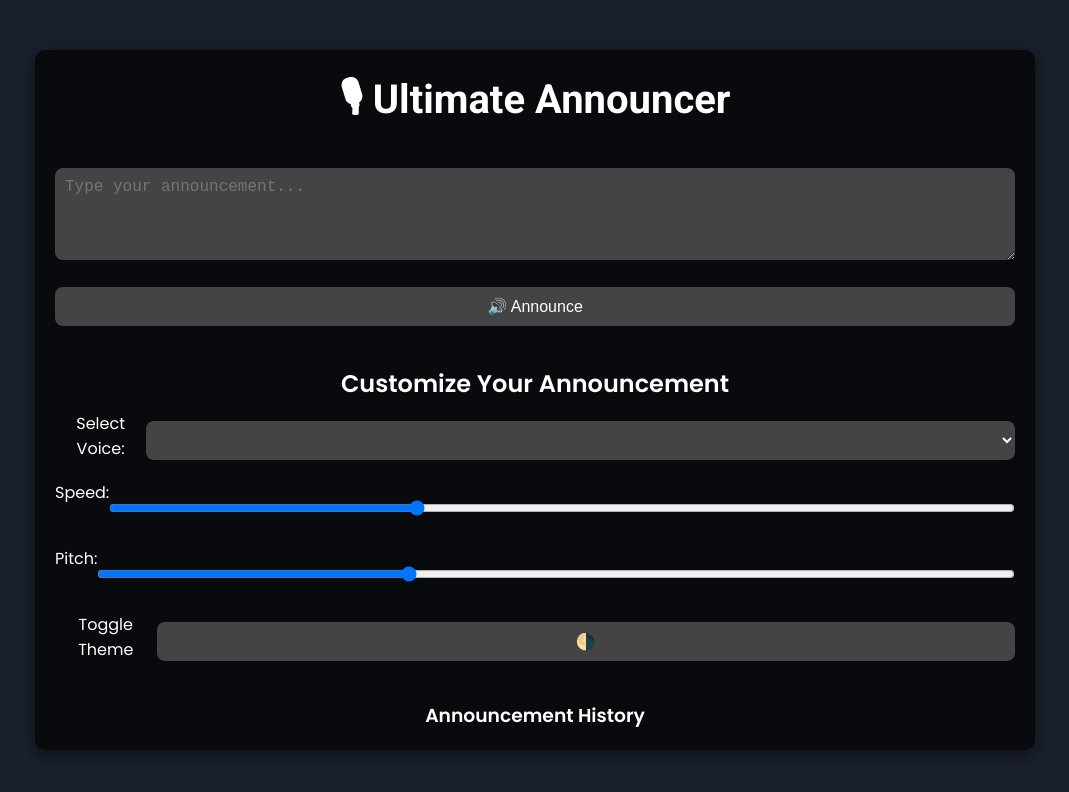
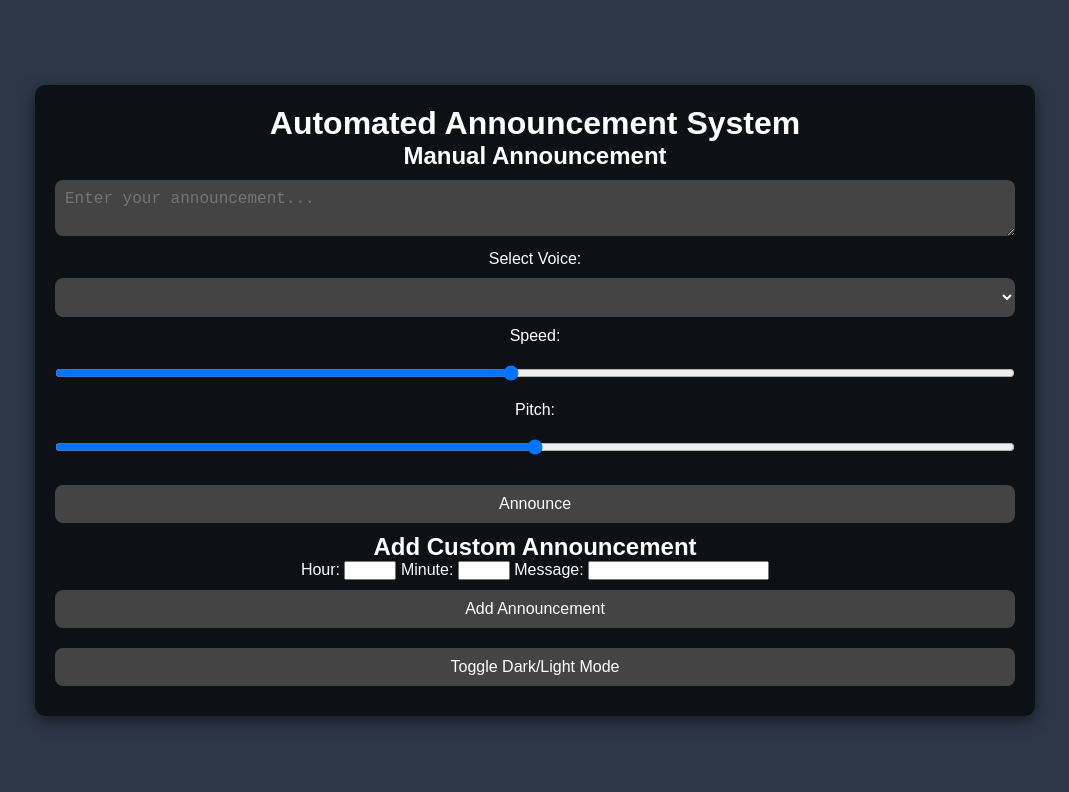
Before and after one commit to BritishNathanG/BritishNathanG.github.io, a plain HTML site: page index.html in a window 1280 px wide. Shown: the whole page, without its empty margins (105-1174 px from the left). Drawn offline with nearby package versions, Linux system fonts and the light colour scheme.

Commit message:
Update index.html

```diff
--- a/index.html
+++ b/index.html
@@ -3,56 +3,49 @@
 <head>
   <meta charset="UTF-8">
   <meta name="viewport" content="width=device-width, initial-scale=1.0">
-  <title>Ultimate Announcer</title>
-  <link href="https://fonts.googleapis.com/css2?family=Poppins:wght@400;600&family=Roboto:wght@400;700&display=swap" rel="stylesheet">
+  <title>Automated Announcements</title>
   <link rel="stylesheet" href="styles.css">
-  <script src="https://cdn.jsdelivr.net/npm/particles.js"></script>
 </head>
-<body class="dark">
+<body>
   <div class="container">
-    <header>
-      <h1>🎙 Ultimate Announcer</h1>
-    </header>
+    <h1>Automated Announcement System</h1>
 
-    <main>
-      <!-- Announcement Input and Button -->
-      <section class="announcement">
-        <textarea id="announcementInput" placeholder="Type your announcement..." rows="4"></textarea>
-        <button id="announceButton" class="btn">🔊 Announce</button>
-      </section>
+    <!-- Manual Announcement Section -->
+    <div class="manual-announcement">
+      <h2>Manual Announcement</h2>
+      <textarea id="announcementInput" placeholder="Enter your announcement..."></textarea>
+      <br>
+      <label for="voiceSelect">Select Voice:</label>
+      <select id="voiceSelect"></select>
+      <br>
+      <label for="speed">Speed:</label>
+      <input type="range" id="speed" min="0.1" max="2" step="0.1" value="1">
+      <br>
+      <label for="pitch">Pitch:</label>
+      <input type="range" id="pitch" min="0" max="2" step="0.1" value="1">
+      <br>
+      <button id="announceButton">Announce</button>
+    </div>
 
-      <!-- Settings Controls -->
-      <section class="settings">
-        <h2>Customize Your Announcement</h2>
-        <div class="control">
-          <label for="voiceSelect">Select Voice:</label>
-          <select id="voiceSelect"></select>
-        </div>
+    <!-- Custom Schedule Section -->
+    <section class="custom-schedule">
+      <h2>Add Custom Announcement</h2>
+      <form id="customScheduleForm">
+        <label for="customHour">Hour:</label>
+        <input type="number" id="customHour" min="0" max="23" required>
+        <label for="customMinute">Minute:</label>
+        <input type="number" id="customMinute" min="0" max="59" required>
+        <label for="customMessage">Message:</label>
+        <input type="text" id="customMessage" required>
+        <button type="submit">Add Announcement</button>
+      </form>
+    </section>
 
-        <div class="control">
-          <label for="speed">Speed:</label>
-          <input type="range" id="speed" min="0.5" max="2" step="0.1" value="1" />
-        </div>
+    <!-- Countdown Timer Section -->
+    <div id="countdownTimer"></div>
 
-        <div class="control">
-          <label for="pitch">Pitch:</label>
-          <input type="range" id="pitch" min="0.5" max="2" step="0.1" value="1" />
-        </div>
-
-        <div class="control">
-          <label for="themeToggle">Toggle Theme</label>
-          <button id="themeToggle" class="btn">🌗</button>
-        </div>
-      </section>
-
-      <!-- History Section -->
-      <section class="history">
-        <h3>Announcement History</h3>
-        <ul id="historyList"></ul>
-      </section>
-    </main>
-
-    <div id="particles-js"></div>
+    <!-- Dark/Light Mode Toggle -->
+    <button id="toggleTheme">Toggle Dark/Light Mode</button>
   </div>
 
   <script src="script.js"></script>
```
